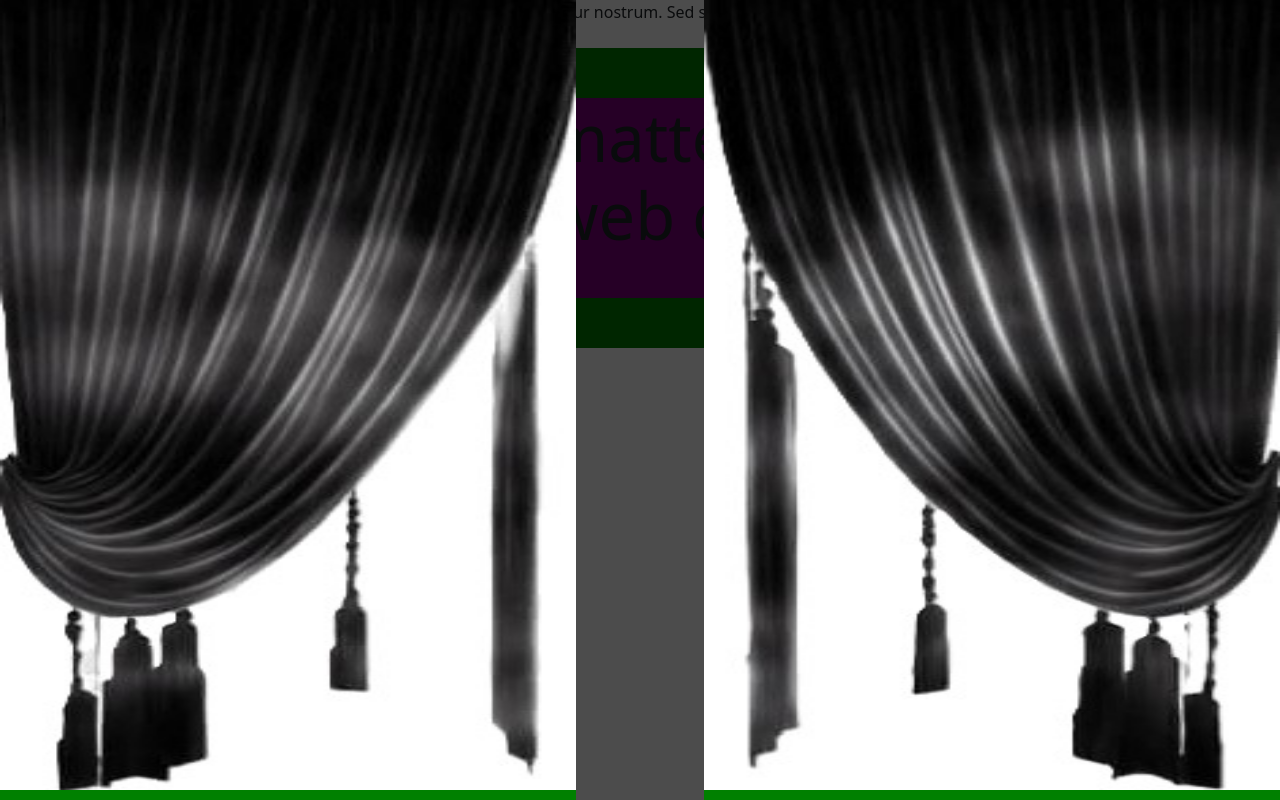
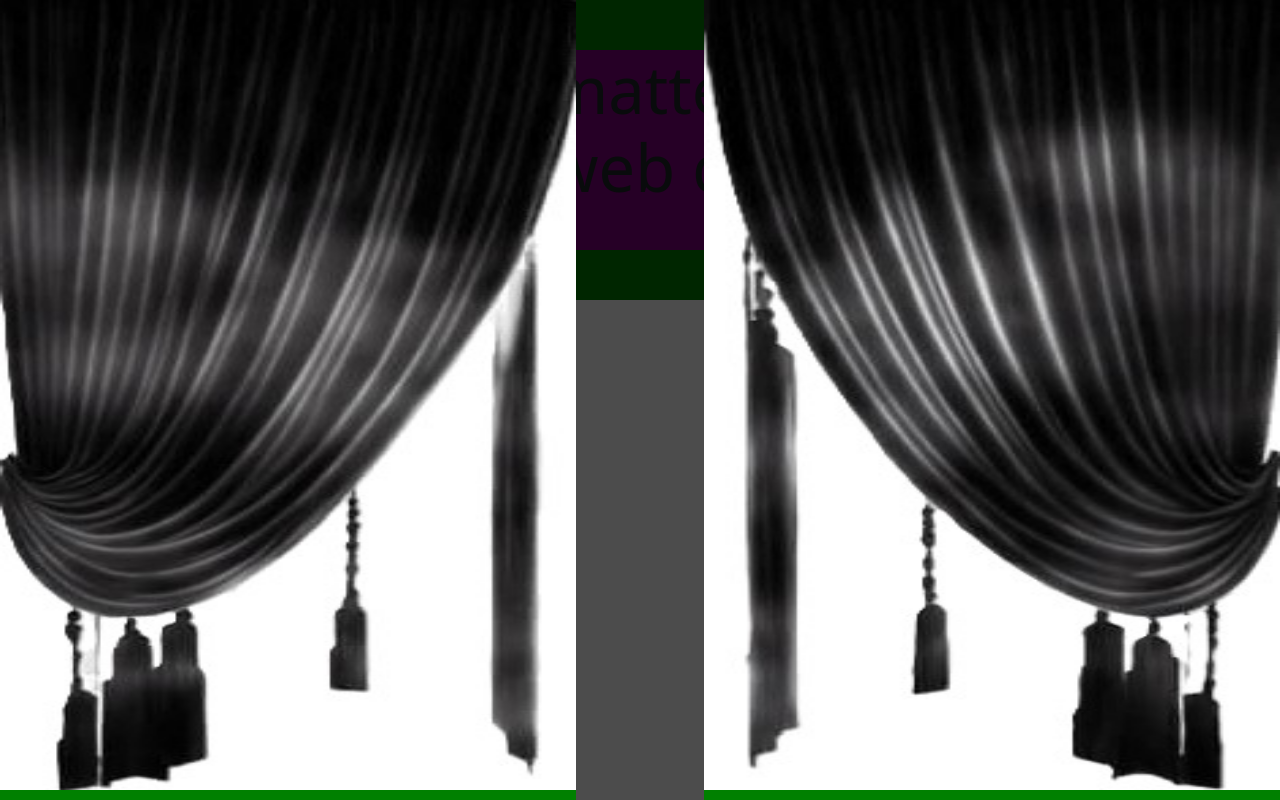
Before and after one commit to matteo2302/my-page, a Vue app: page / in a window 1280 px wide. Built offline with nearby package versions, Linux system fonts and the light colour scheme.

Commit message:
implemented the component for the curtains

```diff
--- /dev/null
+++ b/src/components/Curtains.vue
@@ -0,0 +1,97 @@
+
+<script>
+export default {
+  name: 'Curtains',
+  /*importo il componente chiamato in precednza hello world*/
+  data() {
+    return {
+      /*ombra che copre ciò che sta sotto */
+      isShadowActive: true,
+      /*array che controlla se entrambe le tende siano state cliccate */
+      openedCurtains: [],
+    };
+  },
+  methods: {
+    /*apertura tende e gestione dell'ombra*/
+    openCurtain(event, curtainId) {
+      const curtain = event.currentTarget;
+      curtain.style.width = "0";
+
+      /* Aggiungo l'ID della tenda all'array se non è già presente*/
+      if (!this.openedCurtains.includes(curtainId)) {
+        this.openedCurtains.push(curtainId);
+      }
+
+      /* Se entrambe le tende sono state aperte, rendo false isShadowActive*/
+      if (this.openedCurtains.length > 1) {
+        this.isShadowActive = false;
+      }
+    },
+  },
+
+}
+
+</script>
+
+
+<template>
+<div class="d-flex justify-content-between">
+    <div id="curtain-1" @click="event => openCurtain(event, 'curtain1')">
+        <img src="../.././public/goth_curtainleft.jpg" alt="curtain" />
+    </div>
+    <div id="curtain-2" @click="event => openCurtain(event, 'curtain2')">
+        <img src="../.././public/goth_curtainright.jpg" alt="curtain" />
+    </div>
+</div>
+  <!-- Ombra -->
+<div :class="{ 'active-shadow': isShadowActive, 'white-background': !isShadowActive }"></div>
+</template>
+
+<style scoped>
+#curtain-2,
+#curtain-1 {
+  width: 45%;
+  height: 100vh;
+  background-color: green;
+  transition: width 2s;
+  z-index: 2;
+  overflow: hidden;
+  position: fixed;
+}
+#curtain-1 {
+  left: 0;
+  width: 45%;
+}
+
+#curtain-2 {
+  right: 0;
+  width: 45%;
+}
+
+
+img {
+  width: 100%;
+  height: 790px;
+  transition: width 2s;
+}
+.active-shadow,
+.white-background{
+  position: fixed;
+  top: 0;
+  left: 0;
+  width: 100vw;
+  height: 100vw;
+  z-index: 1;
+}
+
+.active-shadow {
+  background-color: rgba(0, 0, 0, 0.7);
+  transition: background-color 2s ease;
+}
+
+.white-background {
+  background-color: rgba(0, 0, 0, 0);
+  transition: background-color 2s ease;
+  pointer-events: none;
+}
+</style>
--- a/src/components/HelloWorld.vue
+++ b/src/components/HelloWorld.vue
@@ -1,30 +1,17 @@
 <script>
+import Curtains from './Curtains.vue'
 export default {
   name: "HelloWorld",
+  /*importo il componente chiamato in precednza hello world*/
+  components: {
+    Curtains
+  },
   data() {
     return {
-      /*ombra che copre ciò che sta sotto */
-      isShadowActive: true,
-      /*array che controlla se entrambe le tende siano state cliccate */
-      openedCurtains: [],
     };
   },
   methods: {
-    /*apertura tende e gestione dell'ombra*/
-    openCurtain(event, curtainId) {
-      const curtain = event.currentTarget;
-      curtain.style.width = "0";
 
-      /* Aggiungo l'ID della tenda all'array se non è già presente*/
-      if (!this.openedCurtains.includes(curtainId)) {
-        this.openedCurtains.push(curtainId);
-      }
-
-      /* Se entrambe le tende sono state aperte, rendo false isShadowActive*/
-      if (this.openedCurtains.length > 1) {
-        this.isShadowActive = false;
-      }
-    },
   },
 };
 
@@ -33,19 +20,8 @@ export default {
 
 <template>
 <!-- Tende -->
-<div class="d-flex justify-content-between">
-      <div id="curtain-1" @click="event => openCurtain(event, 'curtain1')">
-        <img src="../.././public/goth_curtainleft.jpg" alt="curtain" />
-      </div>
-      <div id="curtain-2" @click="event => openCurtain(event, 'curtain2')">
-        <img src="../.././public/goth_curtainright.jpg" alt="curtain" />
-      </div>
-    </div>
-  <!-- Ombra -->
-  <div :class="{ 'active-shadow': isShadowActive, 'white-background': !isShadowActive }">
-    </div>
-    <div>Lorem ipsum dolor sit, amet consectetur adipisicing elit. Quaerat, consequatur nostrum. Sed sunt dolores porro est, provident voluptatem aliquam. Officia incidunt repudiandae officiis assumenda eius hic laudantium repellat ex minus.</div>
-
+ <Curtains/>
+    <!-- myself header -->
     <div class="background-photo d-flex justify-content-around">
       <div class="my-photo"></div>
       <div class="myself">
```
